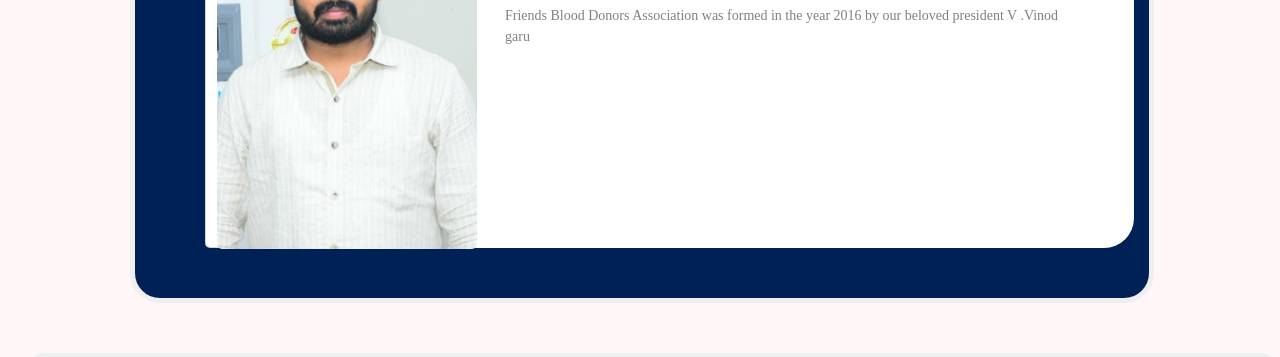
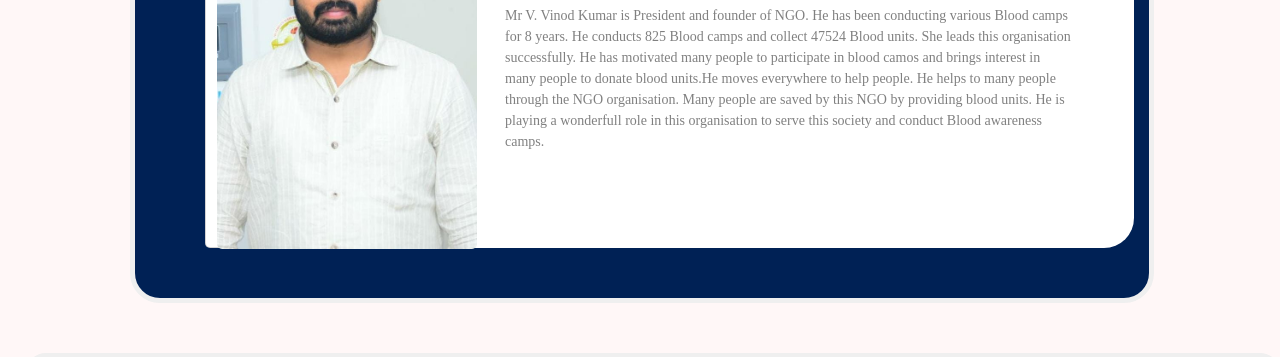
Before and after one commit to Hemanth5603/Web-Dev-Project, a plain HTML site: page Team.html in a window 1280 px wide. Shown: the part 347-704 px from the top of the page. Drawn offline with nearby package versions, Linux system fonts and the light colour scheme.

Commit message:
Update Team.html

```diff
--- a/Team.html
+++ b/Team.html
@@ -42,8 +42,14 @@
             <div class="president-detail">
                 <h3 style = "font-family: 'Segoe UI', Tahoma, Geneva, Verdana, sans-serif;">President</h3>
                 <h1>V. Vinod Kumar</h1>
-                <p>Friends Blood Donors Association was formed in the year 2016 by our beloved president
-                    V .Vinod garu</p>
+                <p>Mr V. Vinod Kumar is President and founder of NGO.
+                    He has been conducting various Blood camps for 8 years. He conducts 825 Blood camps
+                    and collect 47524 Blood units. She leads this organisation successfully.
+                    He has motivated many people to participate in blood camos and brings interest
+                    in many people to donate blood units.He moves everywhere to help people.
+                    He helps to many people through the NGO organisation. Many people are saved by
+                    this NGO by providing blood units. He is playing a wonderfull role in this organisation
+                    to serve this society and conduct Blood awareness camps.</p>
             </div>
         </div>
 
```
